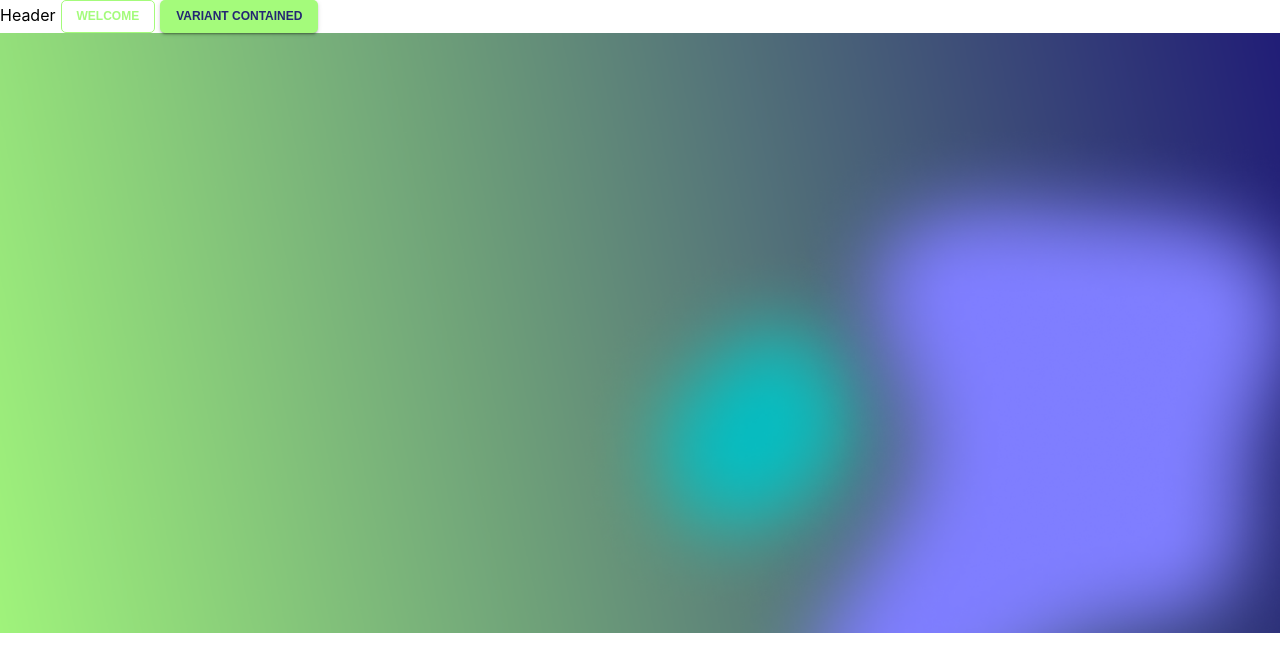
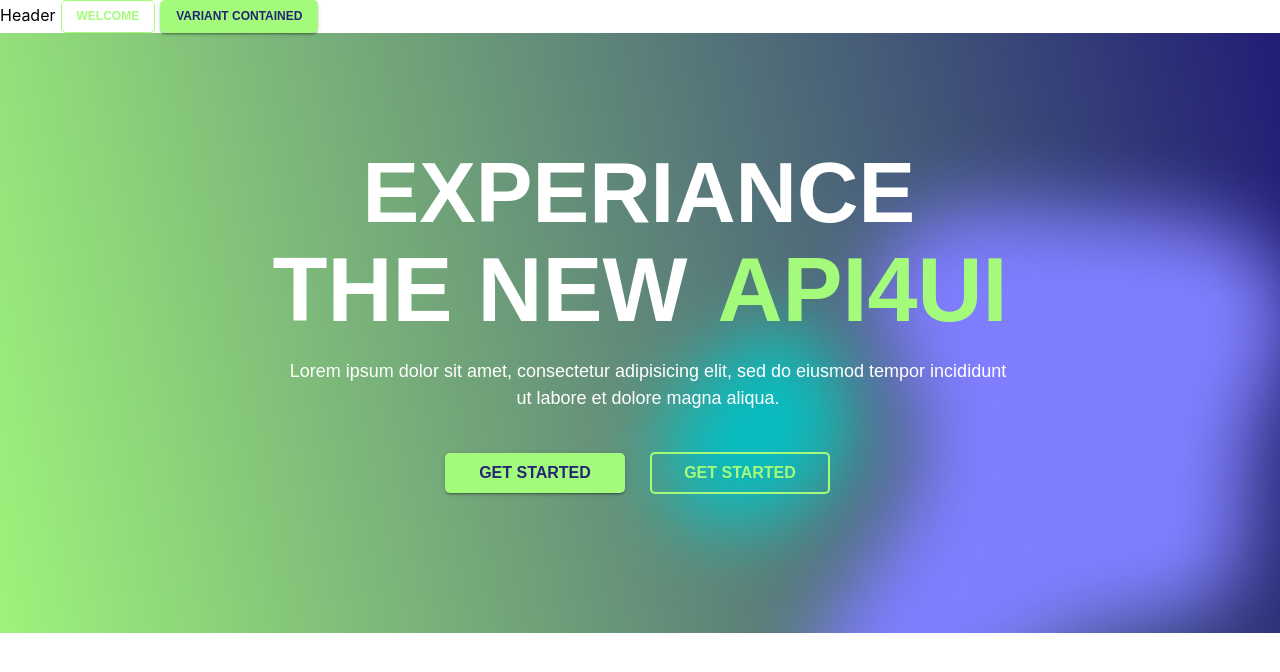
Before and after one commit to rjgohar/m4ui, a React (Create React App) app: page / in a window 1280 px wide. Shown: the top 672 px of the page. Built offline with nearby package versions, Linux system fonts and the light colour scheme.

Commit message:
head Section ready

```diff
--- a/src/components/headerSection/inex.jsx
+++ b/src/components/headerSection/inex.jsx
@@ -1,25 +1,151 @@
-import { Box, makeStyles } from "@material-ui/core";
+import { Box, makeStyles, Typography } from "@material-ui/core";
 import React from "react";
-import pic  from "../../assests/background.png"
+import pic from "../../assests/background.png";
+import Button from "../../units/Button";
 export default function HeadSection() {
-    const classes = useStyles();
-  return <Box className={classes.mainContainer}>
+  const classes = useStyles();
+  return (
+    <Box className={classes.mainContainer}>
+      <Box className={classes.headingsection}>
+        <Box className={classes.heading}>
+          <Typography className="typo1">EXPERIANCE</Typography>
 
+          <Box className={classes.innerSection}>
+            {" "}
+            <Typography className="typo2"> THE NEW </Typography>
+            <Typography className="typo3"> API4UI </Typography>
+          </Box>
+        </Box>
+      </Box>
 
+      <Box className={classes.secondSection}>
+        <Typography className="typoInner">
+          Lorem ipsum dolor sit amet, consectetur adipisicing elit, sed do
+          eiusmod tempor incididunt ut labore et dolore magna aliqua.{" "}
+        </Typography>
+      </Box>
 
-
-  </Box>;
+      <Box className={classes.buttonSection}>
+        <Button className="btn1" variant="contained">
+          {" "}
+          get Started
+        </Button>
+        <Button className="btn2" variant="outlined">
+          {" "}
+          get Started
+        </Button>
+      </Box>
+    </Box>
+  );
 }
 
-const useStyles = makeStyles(()=>({
+const useStyles = makeStyles((theme) => ({
+  mainContainer: {
+    width: "100%",
+    height: "600px",
+    backgroundRepeat: "no-repeat",
+    backgroundSize: "cover",
+    backgroundImage: `url(${pic})`,
+  },
+  headingsection: {
+    display: "flex",
+    justifyContent: "center",
+    alignItems: "center",
+    flexDirection: "column",
+  },
+  heading: {
+    paddingTop: 130,
+    "& .typo1": {
+      color: theme.palette.primary.main,
+      fontWeight: 700,
+      fontSize: 85,
+      lineHeight: "60px",
+      paddingLeft: 90,
+      [theme.breakpoints.down("sm")]: {
+        fontSize: 65,
+      },
+      [theme.breakpoints.down("xs")]: {
+        paddingLeft: 35,
+        fontSize: 45,
+      },
+    },
+  },
+  innerSection: {
+    display: "flex",
+    gap: 30,
 
+    [theme.breakpoints.down("sm")]: {
+      gap: 20,
+    },
+    [theme.breakpoints.down("xs")]: {
+      gap: 10,
+    },
 
-    mainContainer:{
-        width: '100%',
-        height: '600px',
-        backgroundRepeat:'no-repeat',
-        backgroundSize:'cover',
-        backgroundImage:`url(${pic})`
-    }
+    "& .typo2": {
+      color: theme.palette.primary.main,
+      fontWeight: 700,
+      fontSize: 90,
 
-}))
+      [theme.breakpoints.down("sm")]: {
+        fontSize: 70,
+      },
+      [theme.breakpoints.down("xs")]: {
+        fontSize: 45,
+      },
+    },
+    "& .typo3": {
+      color: theme.palette.secondary.main,
+      fontWeight: 700,
+      fontSize: 90,
+      [theme.breakpoints.down("sm")]: {
+        fontSize: 70,
+      },
+      [theme.breakpoints.down("xs")]: {
+        fontSize: 45,
+      },
+    },
+  },
+
+  secondSection: {
+    display: "flex",
+    justifyContent: "center",
+    alignItems: "center",
+    paddingBottom: 30,
+    color: theme.palette.primary.main,
+    fontWeight: 500,
+    fontSize: 24,
+    "& .typoInner": {
+      width: 718,
+      margin: " 0px 0px 0px 16px ",
+      textAlign: "center",
+    },
+  },
+
+  buttonSection: {
+    paddingTop: 10,
+    display: "flex",
+    justifyContent: "center",
+    alignItems: "center",
+    gap: 20,
+    [theme.breakpoints.down("xs")]: {
+      flexDirection: "column",
+      columnGap: 10,
+    },
+
+    "& .btn1": {
+      width: 180,
+      fontSize: 16,
+      fontWeight: 800,
+      [theme.breakpoints.down("xs")]: {
+        marginBottom: 10,
+      },
+    },
+
+    "& .btn2": {
+      width: 180,
+      border: "2px solid" + theme.palette.secondary.main,
+      fontSize: 16,
+      fontWeight: 800,
+    },
+  },
+}));
```
